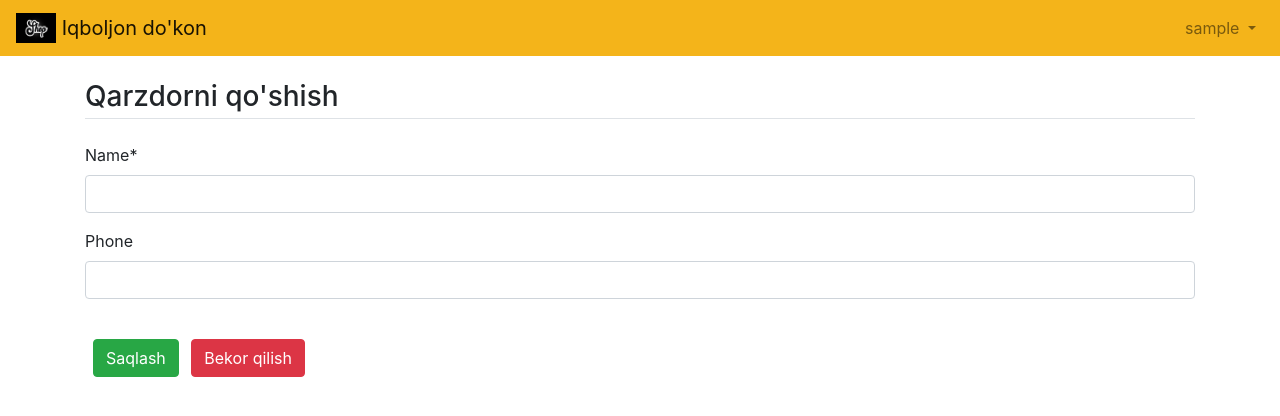
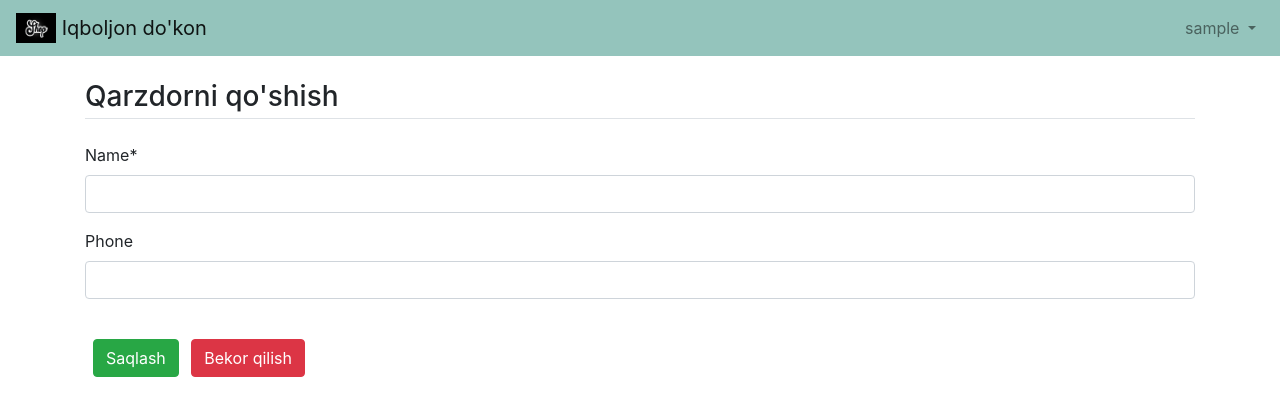
Before and after one commit to RahimovIlhom/dokon_qars_daftar, a Django app: page /new/ in a window 1280 px wide. Shown: the top 416 px of the page. Run offline with Django 4.2, Linux system fonts and the light colour scheme; the visitor is signed in with stand-in values (Sample User, id 1); parts of the project's set-up code (start-up, migrations or seed data) failed here and were passed over; some libraries are stand-ins or nearby versions.

Commit message:
Qo'shimcha o'zgartirishlar

```diff
--- a/templates/base.html
+++ b/templates/base.html
@@ -3,6 +3,7 @@
     <head>
         <meta charset="utf-8">
         <title>{% block title %}Iqboljon dokon{% endblock title %}</title>
+        <link rel="icon" href="/static/assets/img/i_logo.webp">
         <meta name="viewport" content="width=device-width, initial-scale=1, shrink-to-fit=no">
             <!-- Bootstrap CSS -->
             <link rel="stylesheet" href="https://cdn.jsdelivr.net/npm/bootstrap@4.5.3/dist/css/bootstrap.min.css" integrity="sha384-TX8t27EcRE3e/ihU7zmQxVncDAy5uIKz4rEkgIXeMed4M0jlfIDPvg6uqKI2xXr2" crossorigin="anonymous">
@@ -18,7 +19,7 @@
   </style>
     </head>
     <body>
-        <nav class="navbar navbar-expand-lg navbar-light" style="background-color: #F4B41A;">
+        <nav class="navbar navbar-expand-lg navbar-light" style="background-color: #94c4bc;">
             <a class="navbar-brand" href="{% url 'qarzdorlar' %}">
                 <img src="/static/assets/img/shop.jpg" width="40" height="30" class="d-inline-block align-top" alt="">
                 Iqboljon do'kon
```
Also changed, not shown: static/assets/img/i_logo.webp (added).
